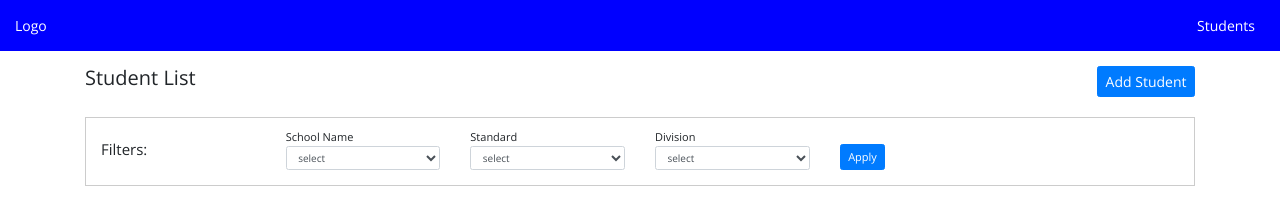
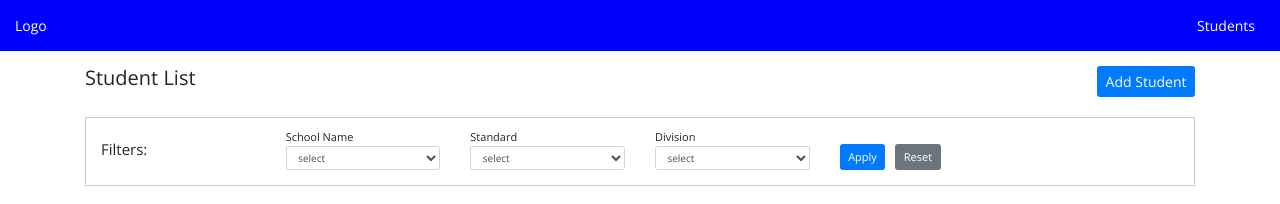
Before and after one commit to dhananjaym11/react-task, a React (Create React App) app: page /students in a window 1280 px wide. Shown: the top 204 px of the page. Built offline with nearby package versions, Linux system fonts and the light colour scheme.

Commit message:
Added improvements

```diff
--- a/src/App/components/student-add/StudentAdd.js
+++ b/src/App/components/student-add/StudentAdd.js
@@ -50,7 +50,8 @@ class StudentAdd extends React.Component {
 
         this.setState({
             student,
-            errors
+            errors,
+            globalError: ''
         })
     }
 
@@ -71,6 +72,8 @@ class StudentAdd extends React.Component {
 
     render() {
         const { student, errors, globalError } = this.state;
+        const isError = Object.values(this.state.errors).filter(e => e !== '');
+
         return (
             <form>
                 <div className="row">
@@ -186,6 +189,7 @@ class StudentAdd extends React.Component {
                         type="button"
                         className="btn btn-primary"
                         onClick={this.onSubmitHandler}
+                        disabled={isError.length !== 0}
                     >Submit</button>
                     <button
                         type="button"
--- a/src/App/components/student-filter/StudentFilter.js
+++ b/src/App/components/student-filter/StudentFilter.js
@@ -2,7 +2,11 @@ import React from 'react';
 
 class StudentFilter extends React.Component {
     state = {
-        filters: {}
+        filters: {
+            school: '',
+            standard: '',
+            division: ''
+        }
     }
 
     onChangeHandler = (e) => {
@@ -15,6 +19,18 @@ class StudentFilter extends React.Component {
 
     onSubmitHandler = () => {
         this.props.onFilterHandler(this.state.filters);
+    }
+
+    onResetHandler = () => {
+        this.setState({
+            filters: {
+                school: '',
+                standard: '',
+                division: ''
+            }
+        },
+            () => this.props.onFilterHandler(this.state.filters)
+        )
     }
 
     render() {
@@ -80,6 +96,11 @@ class StudentFilter extends React.Component {
                                 className="btn btn-primary"
                                 onClick={this.onSubmitHandler}
                             >Apply</button>
+                            <button
+                                type="button"
+                                className="btn btn-secondary"
+                                onClick={this.onResetHandler}
+                            >Reset</button>
                         </div>
                     </div>
                 </form>
--- a/src/App/containers/student-list/StudentList.js
+++ b/src/App/containers/student-list/StudentList.js
@@ -15,7 +15,6 @@ class StudentListContainer extends React.Component {
     }
 
     onFilterHandler = (filters) => {
-        console.log(filters);
         this.setState({
             filters
         })
--- a/src/index.scss
+++ b/src/index.scss
@@ -37,6 +37,10 @@ a {
   + .btn {
     margin-left: 10px;
   }
+
+  &:disabled {
+    cursor: not-allowed;
+  }
 }
 
 .error {
```
